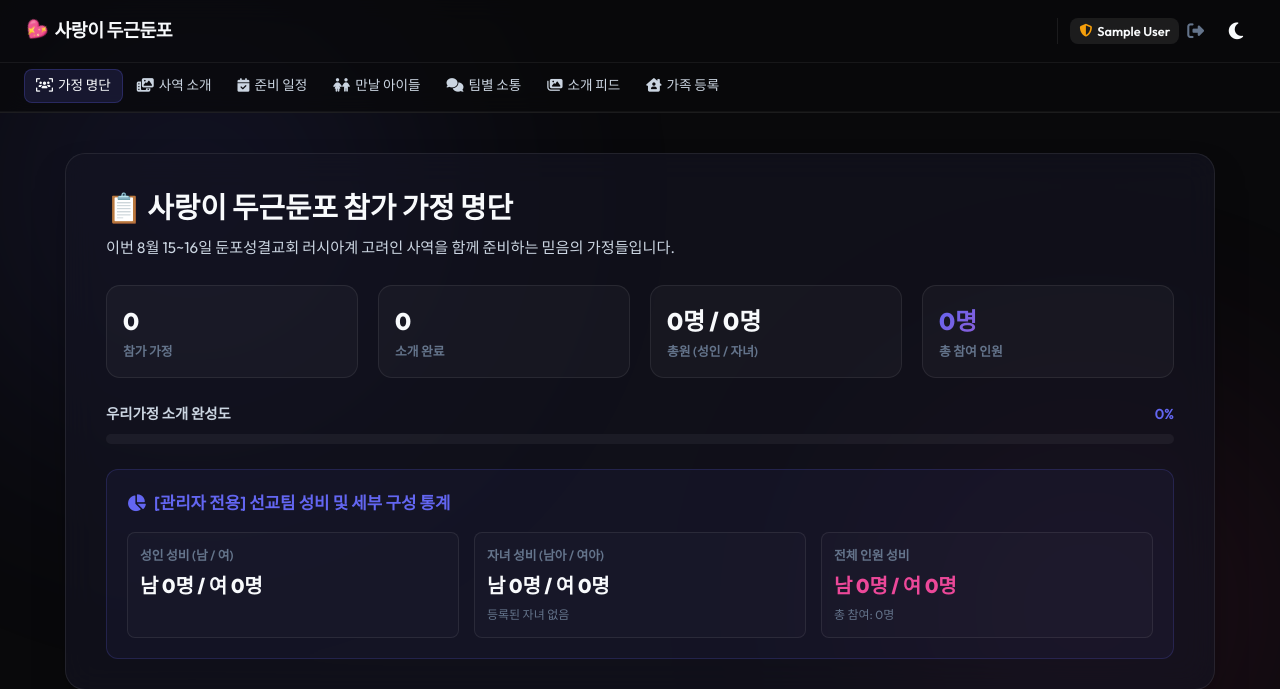
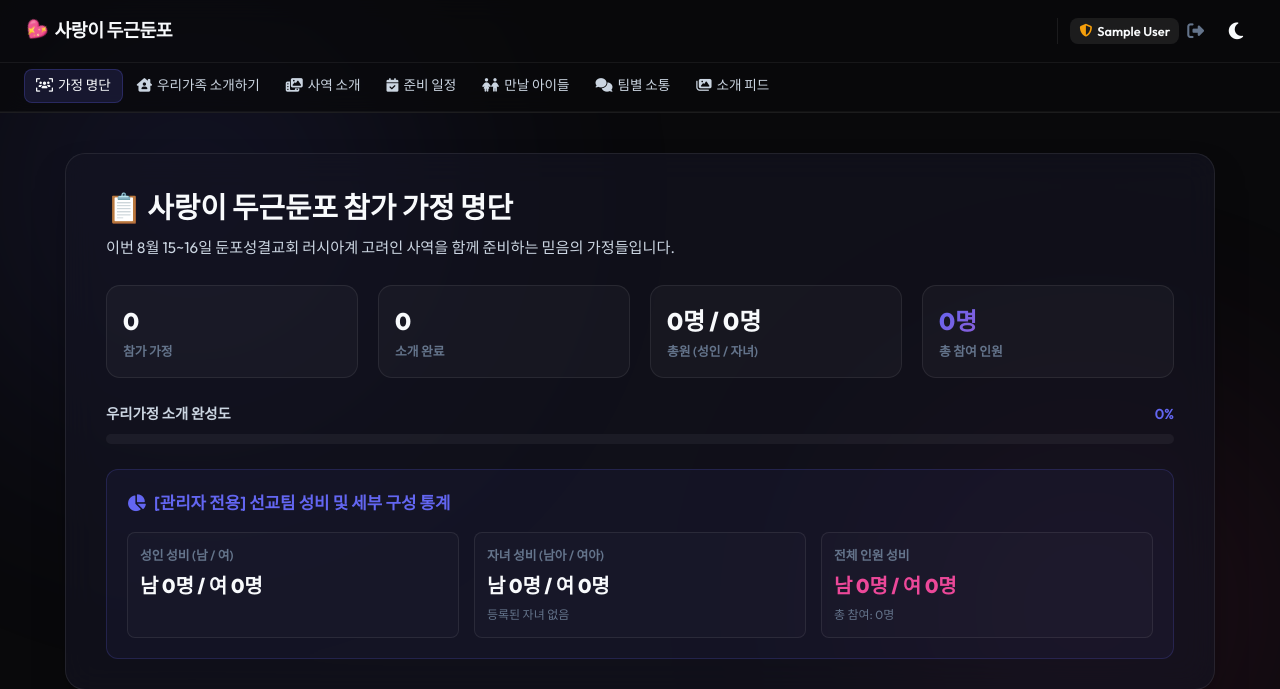
Before and after one commit to crossbow02/2026-summer-ubd, a Flask app: page / in a window 1280 px wide. Shown: the top 689 px of the page. Run offline with Flask 3, Linux system fonts and the light colour scheme; the visitor is signed in with stand-in values (Sample User, id 1); data that the repository does not hold is empty.

Commit message:
Move 가족등록 tab next to 가정명단 and rename to 우리가족 소개하기

```diff
--- a/templates/base.html
+++ b/templates/base.html
@@ -66,6 +66,9 @@
                 <a href="{{ url_for('dashboard') }}" class="nav-item {% if request.endpoint == 'dashboard' %}active{% endif %}">
                     <i class="fa-solid fa-users-viewfinder"></i> <span>가정 명단</span>
                 </a>
+                <a href="{{ url_for('family_edit') }}" class="nav-item {% if request.endpoint == 'family_edit' %}active{% endif %}">
+                    <i class="fa-solid fa-house-chimney-user"></i> <span>우리가족 소개하기</span>
+                </a>
                 <a href="{{ url_for('intro') }}" class="nav-item {% if request.endpoint == 'intro' %}active{% endif %}">
                     <i class="fa-solid fa-photo-film"></i> <span>사역 소개</span>
                 </a>
@@ -80,9 +83,6 @@
                 </a>
                 <a href="{{ url_for('gallery') }}" class="nav-item {% if request.endpoint == 'gallery' %}active{% endif %}">
                     <i class="fa-solid fa-images"></i> <span>소개 피드</span>
-                </a>
-                <a href="{{ url_for('family_edit') }}" class="nav-item {% if request.endpoint == 'family_edit' %}active{% endif %}">
-                    <i class="fa-solid fa-house-chimney-user"></i> <span>가족 등록</span>
                 </a>
             </nav>
             {% if session.get('user_id') %}
```
